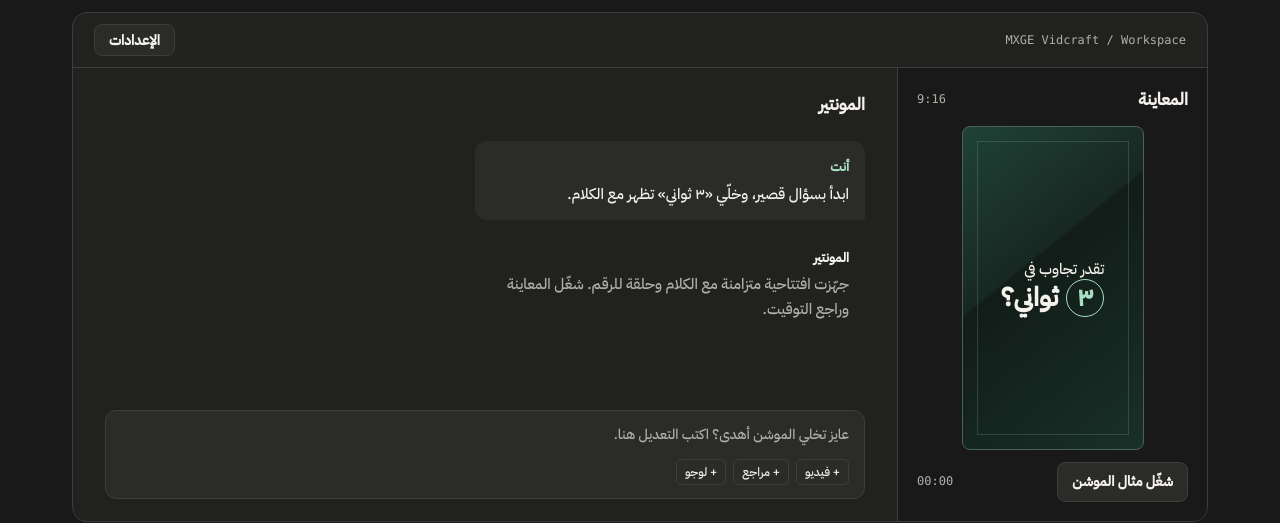
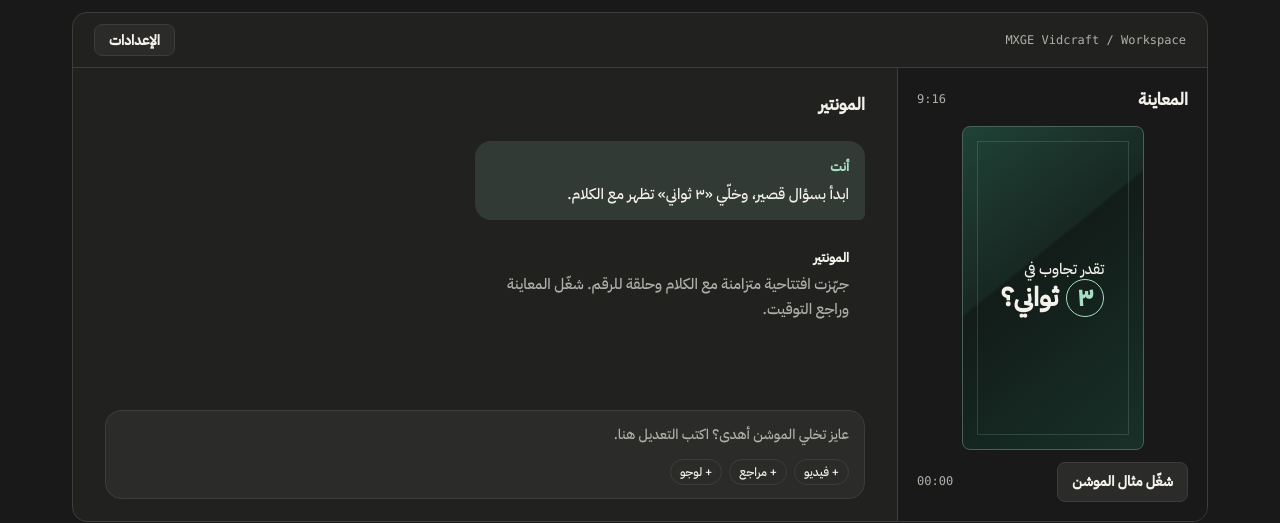
Before and after one commit to mxge25/MXGE-Vidcraft-Downloads, a plain HTML site: page index.html in a window 1280 px wide. Shown: the part 299-822 px from the top of the page. Drawn offline with Linux system fonts and the light colour scheme.

Commit message:
Refine message shapes and scrollbar styling

```diff
--- a/style.css
+++ b/style.css
@@ -1,5 +1,5 @@
 @font-face{font-family:Vidcraft Arabic;src:url("vidcraft-arabic.ttf") format("truetype");font-display:swap}
-:root{color-scheme:dark;--bg:#191919;--surface:#212120;--input:#2b2b29;--line:#3d3d39;--text:#f4f2eb;--sub:#b0afa8;--accent:#a8dfc2;--ink:#17271e;font-family:"Vidcraft Arabic","Segoe UI",Tahoma,sans-serif;scroll-behavior:smooth}
+:root{color-scheme:dark;--bg:#191919;--surface:#212120;--input:#2b2b29;--line:#3d3d39;--text:#f4f2eb;--sub:#b0afa8;--accent:#a8dfc2;--ink:#17271e;font-family:"Vidcraft Arabic","Segoe UI",Tahoma,sans-serif;scroll-behavior:smooth;scrollbar-width:thin;scrollbar-color:#5c5b56 #191919}
 *,*::before,*::after{box-sizing:border-box}
 body{margin:0;background:var(--bg);color:var(--text)}
 a{color:inherit;text-decoration:none}
@@ -36,15 +36,15 @@ nav{display:flex;gap:24px;color:var(--sub);font-size:14px}
 .conversation h2,.preview h2{font-size:17px;margin:0}
 .thread{flex:1;padding-top:24px}
 .message{padding:13px 16px;line-height:1.65;max-width:390px;margin:0 0 12px 45px;font-size:15px}
-.message:first-child{background:var(--input);border-radius:12px 12px 3px 12px}
+.message:first-child{background:#323a35;border-radius:16px 16px 6px 16px}
 .message strong{font-size:13px}
 .message:first-child strong{color:var(--accent)}
 .message p{margin:3px 0 0}
 .message.reply{color:var(--sub)}
 .message.reply strong{color:var(--text)}
-.example-input{padding:13px 15px;border:1px solid var(--line);border-radius:11px;color:var(--sub);background:var(--input);font-size:14px}
+.example-input{padding:13px 15px;border:1px solid var(--line);border-radius:16px;color:var(--sub);background:var(--input);font-size:14px}
 .example-input>div{display:flex;gap:7px;margin-top:14px}
-.example-input>div span{color:var(--text);font-size:12px;border:1px solid var(--line);padding:3px 8px;border-radius:5px}
+.example-input>div span{color:var(--text);font-size:12px;border:1px solid var(--line);padding:3px 9px;border-radius:999px}
 .preview{background:var(--bg);padding:19px;border-left:1px solid var(--line);border-radius:0 0 14px 0;display:flex;flex-direction:column;align-items:center}
 .preview-title,.preview-actions{display:flex;justify-content:space-between;align-items:center;width:100%}
 .portrait{width:182px;aspect-ratio:9/16;position:relative;overflow:hidden;isolation:isolate;background:linear-gradient(141deg,#1f4237 0,#182822 40%,#121c18 41%,#193029 100%);border:1px solid #496157;border-radius:8px;margin:14px 0 12px;display:grid;place-content:center}
```
